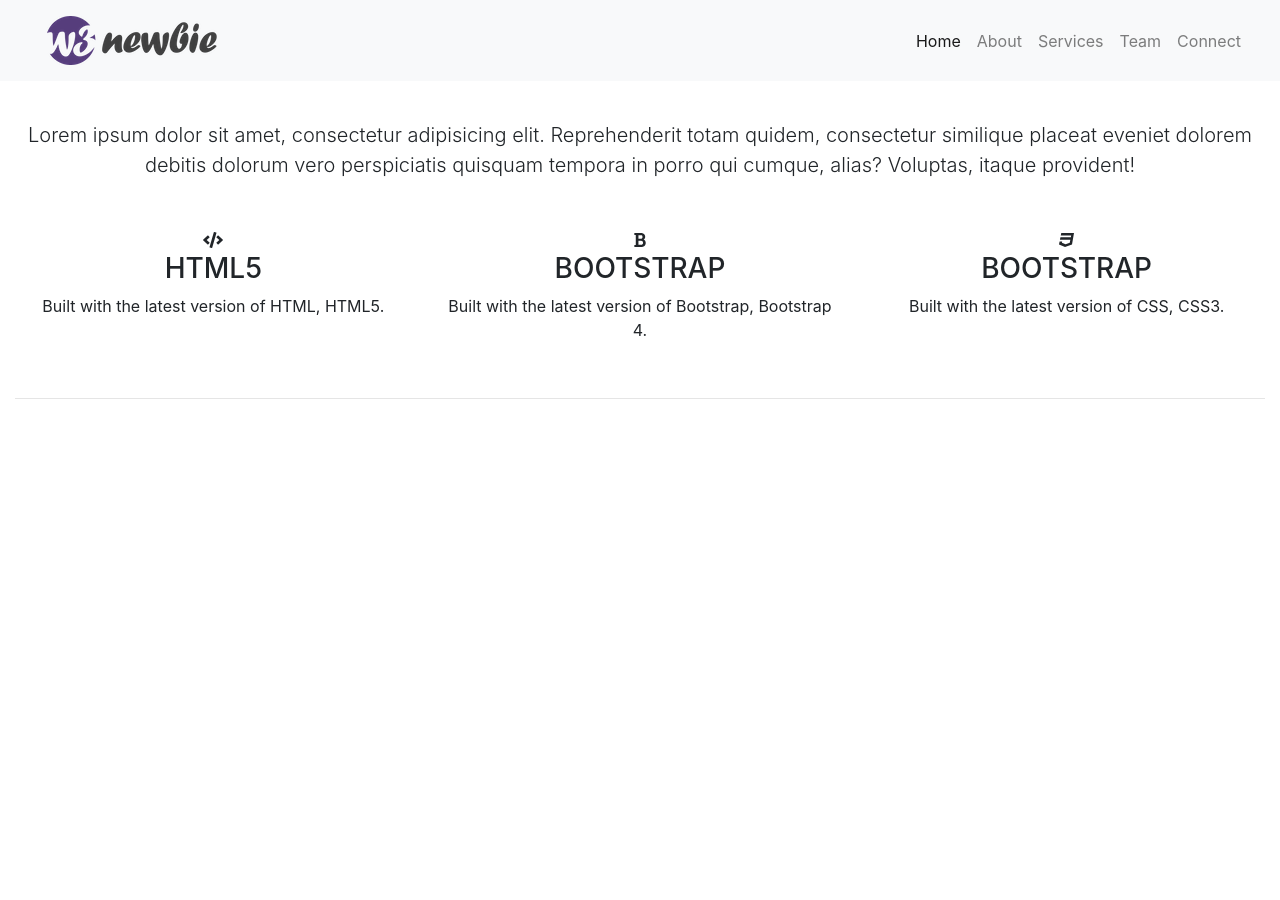
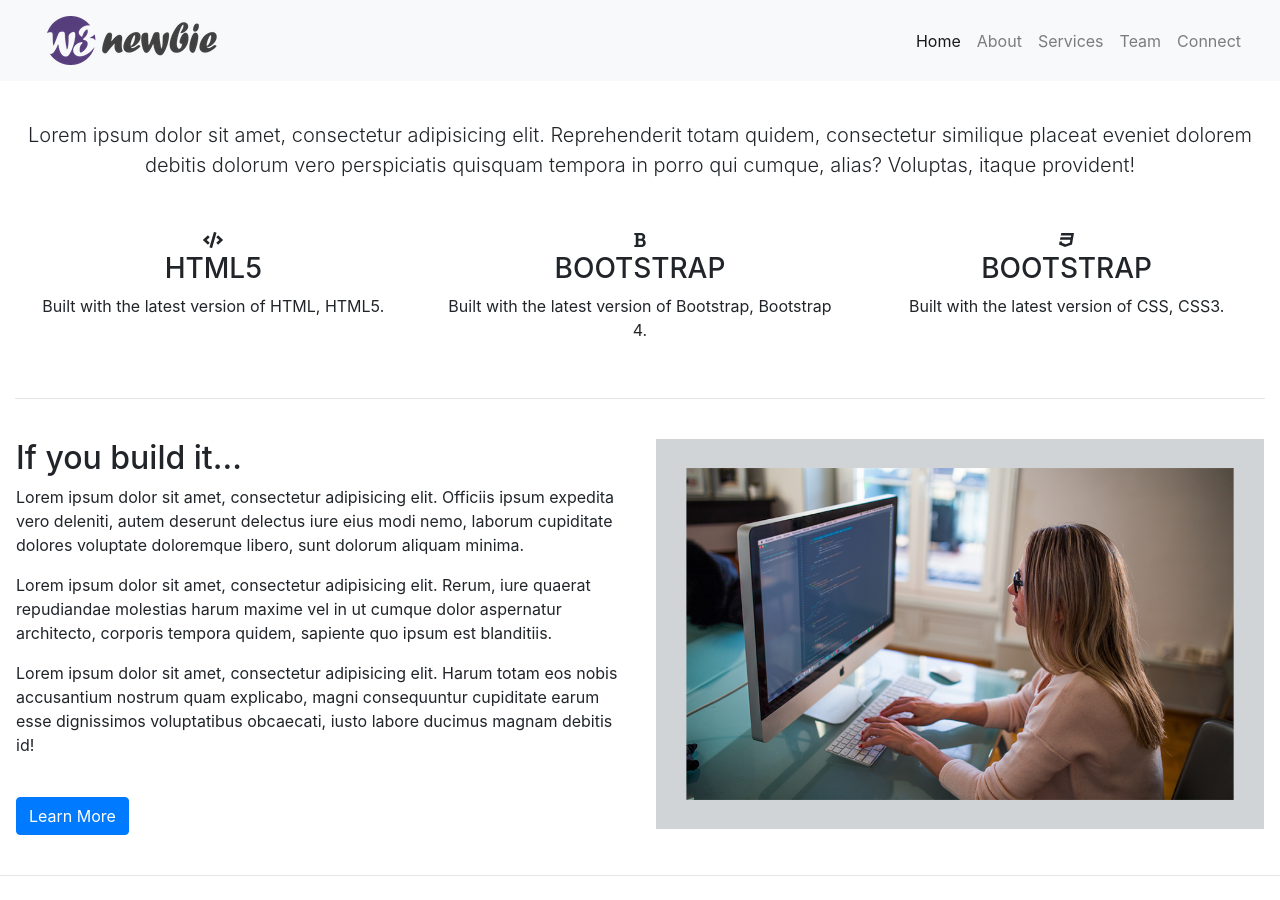
Before and after one commit to joshcesana/joshcesana.github.io, a Jekyll site: the page built from index.md, in a window 1280 px wide and 900 px high, scrolled down 997 px. Built offline with Jekyll 4.4.1, drawn with Linux system fonts in a browser that asks for light colours; nearby versions of some CDN libraries; before the commit the page ends 1420 px from its top, so only the background shows below that.

Commit message:
Add 2 column section (text & image)

```diff
--- a/_layouts/home.html
+++ b/_layouts/home.html
@@ -131,7 +131,23 @@
 
 
 <!--- Two Column Section -->
+<div class="container-fluid padding">
+  <div class="row padding">
+    <div class="col-lg-6">
+      <h2>If you build it...</h2>
+      <p>Lorem ipsum dolor sit amet, consectetur adipisicing elit. Officiis ipsum expedita vero deleniti, autem deserunt delectus iure eius modi nemo, laborum cupiditate dolores voluptate doloremque libero, sunt dolorum aliquam minima.</p>
+      <p>Lorem ipsum dolor sit amet, consectetur adipisicing elit. Rerum, iure quaerat repudiandae molestias harum maxime vel in ut cumque dolor aspernatur architecto, corporis tempora quidem, sapiente quo ipsum est blanditiis.</p>
+      <p>Lorem ipsum dolor sit amet, consectetur adipisicing elit. Harum totam eos nobis accusantium nostrum quam explicabo, magni consequuntur cupiditate earum esse dignissimos voluptatibus obcaecati, iusto labore ducimus magnam debitis id!</p>
+      <br />
+      <a href="#" class="btn btn-primary">Learn More</a>
+    </div>
+    <div class="col-lg-6">
+      <img src="/assets/images/desk.png" alt="" class="img-fluid">
+    </div>
+  </div>
+</div>
 
+<hr class="my-4">
 
 <!--- Fixed background -->
 
```
